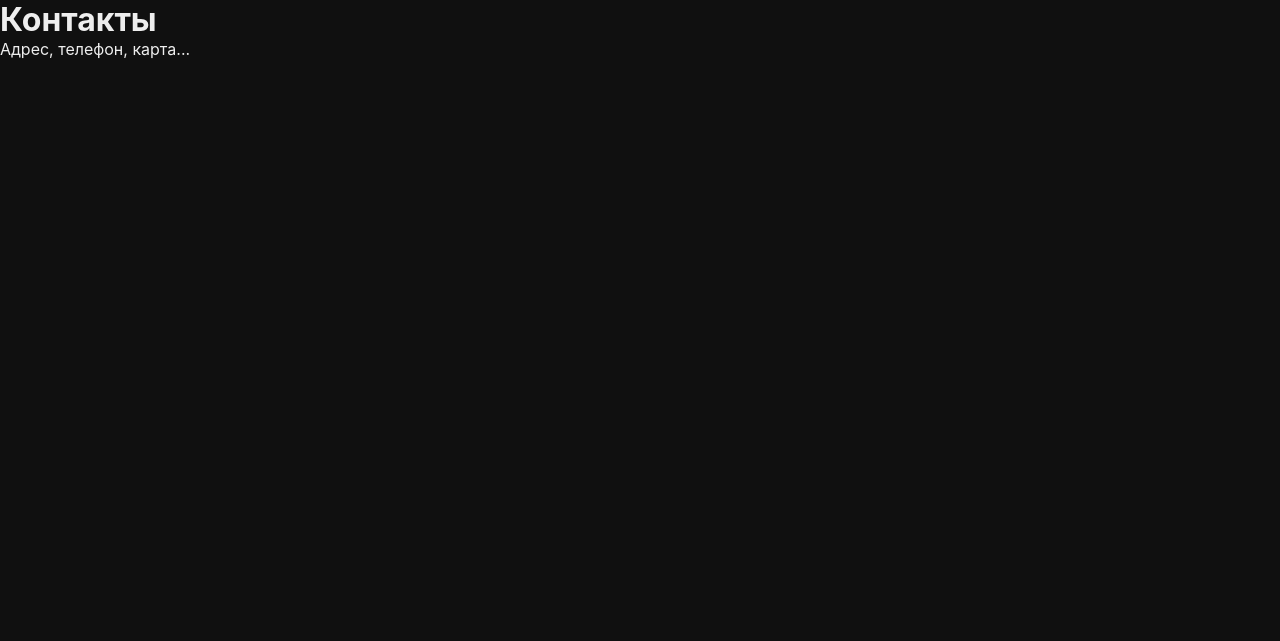
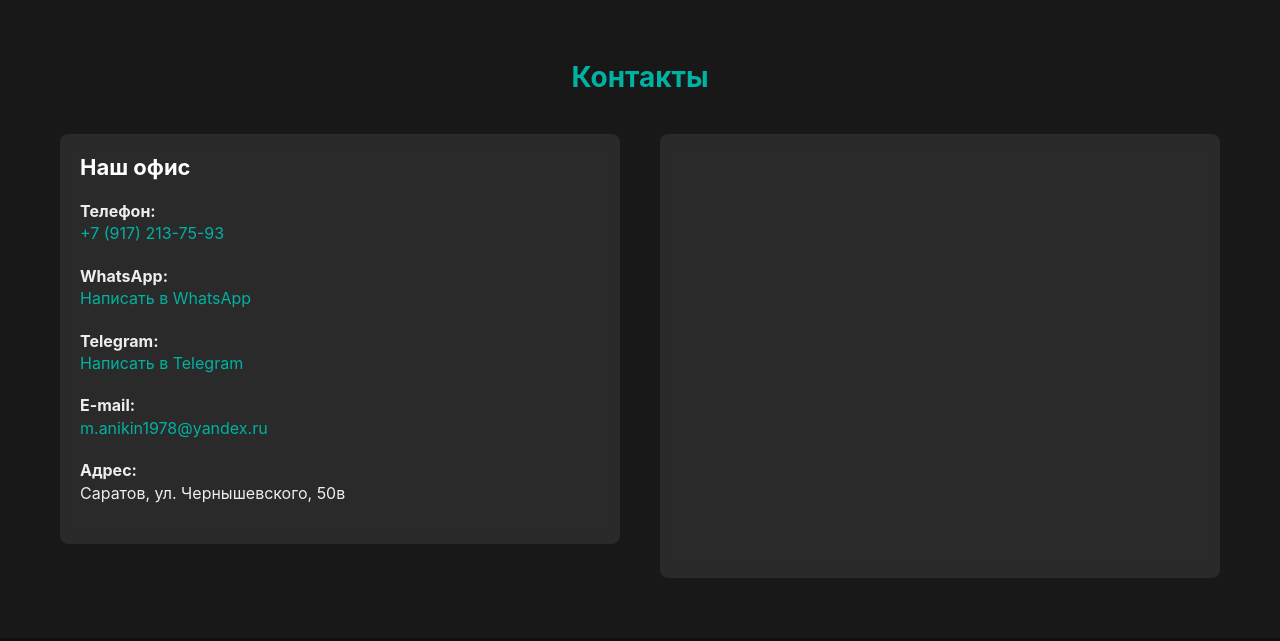
Before and after one commit to tverdokhlebalex/geodesy-site, a website built with Vite: page src/contacts.html in a window 1280 px wide. Built offline with nearby package versions, Linux system fonts and the light colour scheme.

Commit message:
contacts

```diff
--- a/src/assets/css/styles.css
+++ b/src/assets/css/styles.css
@@ -925,3 +925,86 @@ img {
     flex-direction: column;
   }
 }
+
+/************************
+   КОНТАКТЫ (contacts)
+*************************/
+.contacts {
+  padding: 60px 20px;
+  color: #eee;
+  background: #181818; /* или любой другой тёмный фон */
+}
+
+.contacts__title {
+  text-align: center;
+  margin-bottom: 40px;
+  font-size: 28px;
+  color: var(--accent-color); /* или любой главный цвет вашей темы */
+}
+
+.contacts__wrapper {
+  display: flex;
+  gap: 40px;
+  align-items: flex-start; /* выравнивание по верхнему краю */
+}
+
+/* Левая колонка (контактная инфо) */
+.contacts__info {
+  background: rgba(255, 255, 255, 0.08); /* полупрозрачный фон */
+  backdrop-filter: blur(6px);
+  padding: 20px;
+  border-radius: 8px;
+  flex: 1;
+}
+
+.contacts__info h2 {
+  margin-bottom: 20px;
+  color: #fff;
+  font-size: 22px;
+}
+
+.contact-item {
+  margin-bottom: 20px;
+  line-height: 1.4;
+  font-size: 16px;
+}
+.contact-item a {
+  color: var(--accent-color);
+  text-decoration: none;
+  transition: color 0.3s;
+}
+.contact-item a:hover {
+  color: #00d3c4;
+}
+
+/* Правая колонка (карта) */
+.contacts__map {
+  background: rgba(255, 255, 255, 0.08);
+  backdrop-filter: blur(6px);
+  padding: 20px;
+  border-radius: 8px;
+  flex: 1;
+}
+.contacts__map iframe {
+  border: none;
+  border-radius: 6px;
+  width: 100%;
+  height: 400px;
+}
+
+/* ------ Адаптивная перестройка (мобильная версия) ------ */
+@media (max-width: 768px) {
+  .contacts__wrapper {
+    flex-direction: column; /* Перестраиваем в одну колонку */
+    gap: 20px;
+  }
+  .contacts__title {
+    font-size: 24px;
+  }
+  .contact-item {
+    font-size: 15px;
+  }
+  .contacts__map iframe {
+    height: 300px; /* Меньше высота карты на маленьких экранах */
+  }
+}
--- a/src/contacts.html
+++ b/src/contacts.html
@@ -8,9 +8,80 @@
   </head>
   <body>
     <div id="header"></div>
+
     <main>
-      <h1>Контакты</h1>
-      <p>Адрес, телефон, карта...</p>
+      <section class="contacts" id="contacts">
+        <div class="container">
+          <h1 class="contacts__title">Контакты</h1>
+          <div class="contacts__wrapper">
+            <!-- Левая колонка: контакты + ссылки на чаты -->
+            <div class="contacts__info">
+              <h2>Наш офис</h2>
+
+              <!-- Телефон -->
+              <p class="contact-item">
+                <strong>Телефон:</strong><br />
+                <a href="tel:+79172137593">+7 (917) 213-75-93</a>
+              </p>
+
+              <!-- Ссылки на мессенджеры (WhatsApp и Telegram) -->
+              <p class="contact-item">
+                <strong>WhatsApp:</strong><br />
+                <a
+                  href="https://wa.me/79172137593"
+                  target="_blank"
+                  rel="noopener noreferrer"
+                >
+                  Написать в WhatsApp
+                </a>
+              </p>
+              <p class="contact-item">
+                <strong>Telegram:</strong><br />
+                <!-- Для Telegram по номеру телефона
+                     используем формат tg://resolve, однако
+                     он может работать не во всех браузерах.
+                     Поэтому лучше иметь @username, если доступен.
+                     Здесь оставим пример.
+                -->
+                <a
+                  href="tg://resolve?phone=79172137593"
+                  target="_blank"
+                  rel="noopener noreferrer"
+                >
+                  Написать в Telegram
+                </a>
+              </p>
+
+              <!-- E-mail -->
+              <p class="contact-item">
+                <strong>E-mail:</strong><br />
+                <a href="mailto:m.anikin1978@yandex.ru">
+                  m.anikin1978@yandex.ru
+                </a>
+              </p>
+
+              <!-- Адрес -->
+              <p class="contact-item">
+                <strong>Адрес:</strong><br />
+                Саратов, ул. Чернышевского, 50в
+              </p>
+            </div>
+
+            <!-- Правая колонка: карта -->
+            <div class="contacts__map">
+              <!-- Вставьте здесь реальный embed-код Яндекс.Карт с вашими координатами -->
+              <iframe
+                src="https://yandex.ru/maps/-/CHusyVnB"
+                width="100%"
+                height="400"
+                frameborder="0"
+                allowfullscreen
+              >
+              </iframe>
+            </div>
+          </div>
+        </div>
+      </section>
     </main>
 
     <div id="footer"></div>
```
Also changed, not shown: src/components/footer.html (+2 -2 lines), src/components/header.html (+11 -9 lines), src/assets/logo/logo.png (added).
